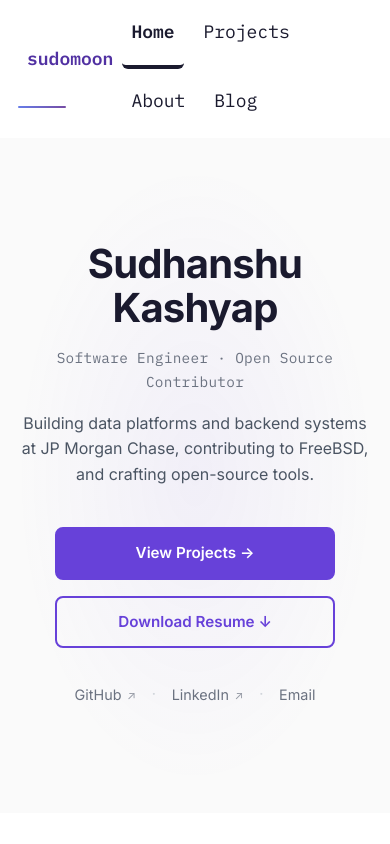
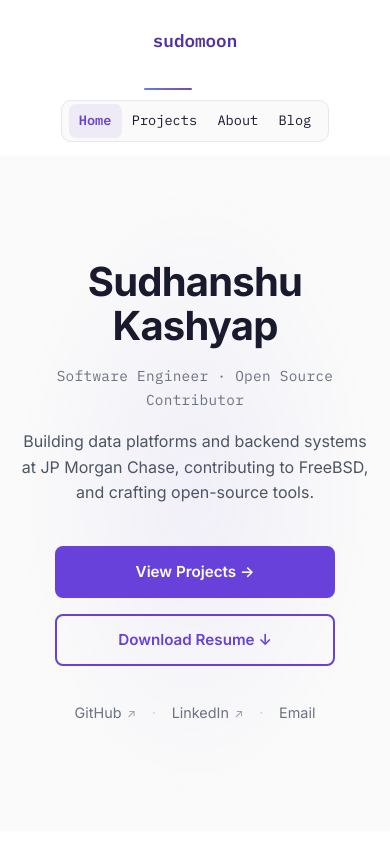
Before and after one commit to mightyjoe781/sudomoon, an Astro site: page / in a window 390 px wide. Shown: the top 844 px of the page. Built offline with nearby package versions, Linux system fonts and the light colour scheme; Astro itself is replaced by a stand-in of ours.

Commit message:
feat: Enhance mobile navigation styles in Header component for better usability

```diff
--- a/src/components/Header.astro
+++ b/src/components/Header.astro
@@ -75,5 +75,34 @@ import { SITE_TITLE } from '../consts';
 		.social-links {
 			display: none;
 		}
+		nav {
+			flex-direction: column;
+			align-items: center;
+			padding: 0.75rem 0 0.875rem;
+			gap: 0.6rem;
+		}
+		h2 {
+			font-size: 1.1rem;
+		}
+		.internal-links {
+			display: flex;
+			align-items: center;
+			background: #fafafa;
+			border: 1px solid #e5e7eb;
+			border-radius: 10px;
+			padding: 0.2rem 0.4rem;
+			gap: 0;
+		}
+		.internal-links a {
+			padding: 0.45em 0.75em;
+			font-size: 0.85rem;
+			border-bottom: none;
+			border-radius: 7px;
+		}
+		.internal-links a.active {
+			background: rgba(103, 65, 217, 0.08);
+			color: #6741d9;
+			border-bottom: none;
+		}
 	}
 </style>
```
